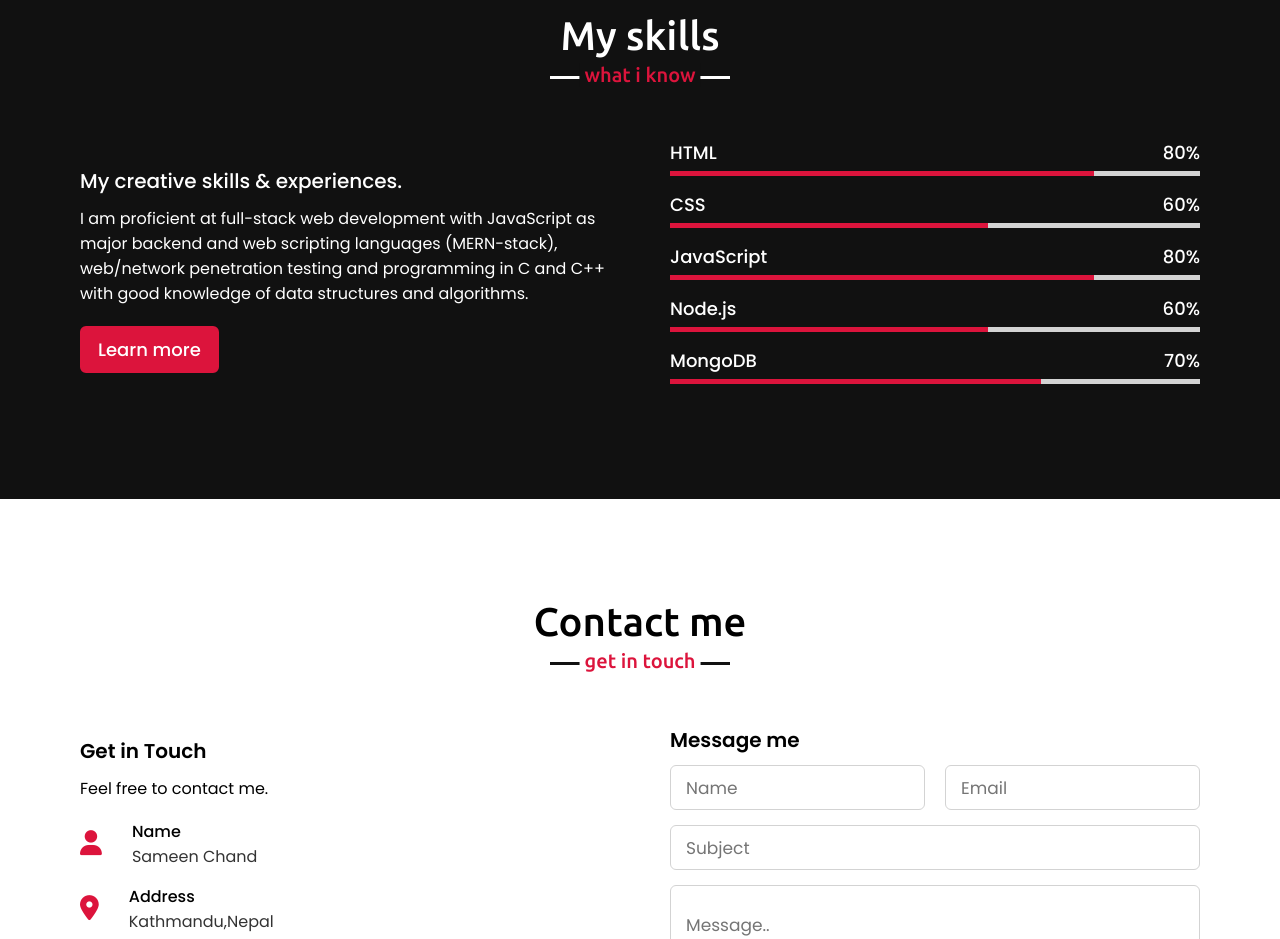
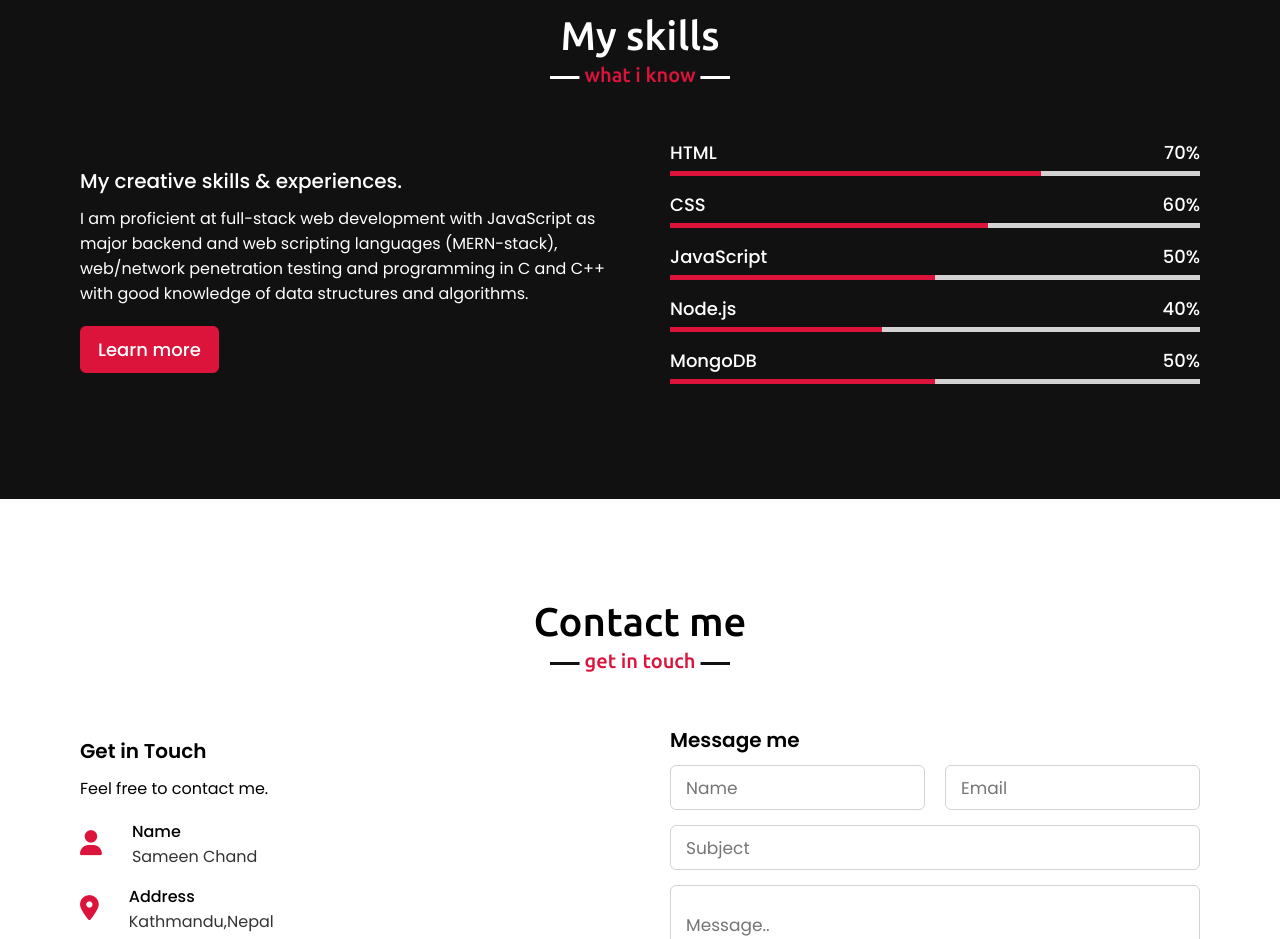
Before and after one commit to nesambot/portfolio-website, a plain HTML site: page index.html in a window 1280 px wide. Shown: the part 1620-2559 px from the top of the page. Drawn offline with nearby package versions, Linux system fonts and the light colour scheme.

Commit message:
updated some texts.

```diff
--- a/css/style.css
+++ b/css/style.css
@@ -320,19 +320,19 @@ section .title::after{
     background: crimson;
 }
 .skills-content .right .html::before{
-    width: 80%;
+    width: 70%;
 }
 .skills-content .right .css::before{
     width: 60%;
 }
 .skills-content .right .js::before{
-    width: 80%;
+    width: 50%;
 }
 .skills-content .right .node::before{
-    width: 60%;
+    width: 40%;
 }
 .skills-content .right .mongodb::before{
-    width: 70%;
+    width: 50%;
 }
 
 
--- a/index.html
+++ b/index.html
@@ -94,7 +94,7 @@
                     <div class="bars">
                         <div class="info">
                             <span>HTML</span>
-                            <span>80%</span>
+                            <span>70%</span>
                         </div>
                         <div class="line html">
                         </div>
@@ -110,7 +110,7 @@
                     <div class="bars">
                         <div class="info">
                             <span>JavaScript</span>
-                            <span>80%</span>
+                            <span>50%</span>
                         </div>
                         <div class="line js">
                         </div>
@@ -118,7 +118,7 @@
                     <div class="bars">
                         <div class="info">
                             <span>Node.js</span>
-                            <span>60%</span>
+                            <span>40%</span>
                         </div>
                         <div class="line node">
                         </div>
@@ -126,7 +126,7 @@
                     <div class="bars">
                         <div class="info">
                             <span>MongoDB</span>
-                            <span>70%</span>
+                            <span>50%</span>
                         </div>
                         <div class="line mongodb">
                         </div>
```
